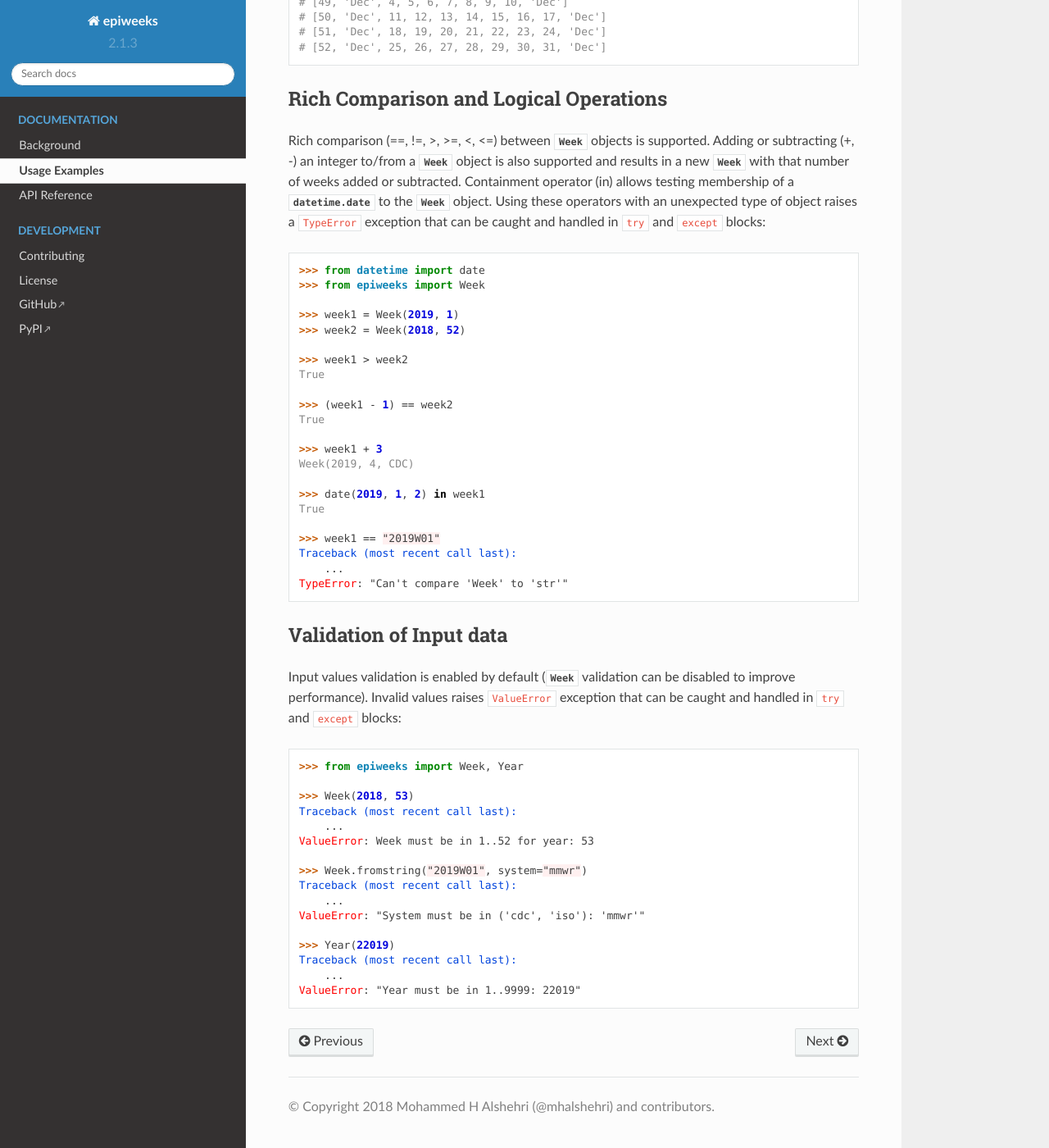
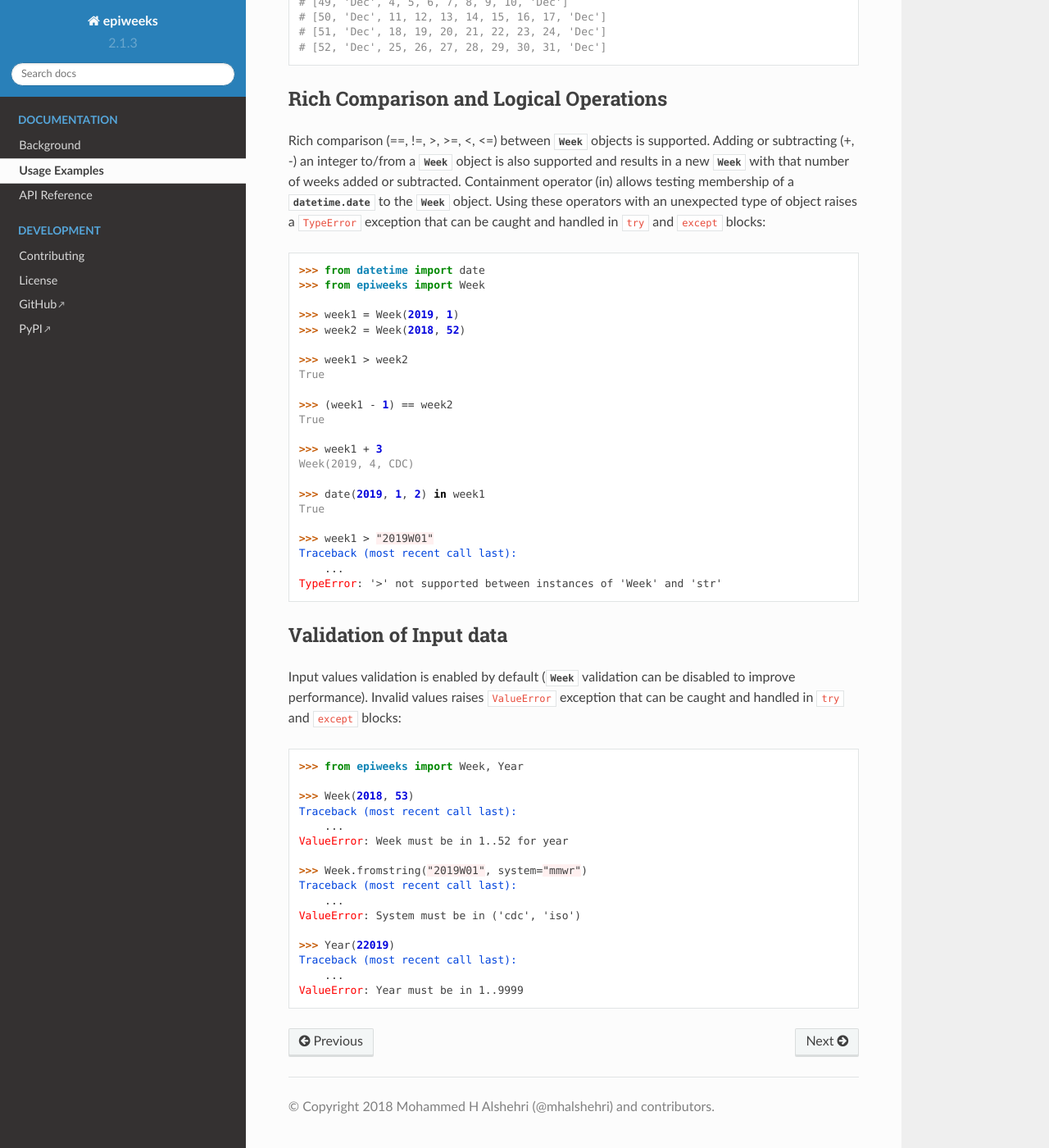
Before and after one commit to dralshehri/epiweeks, a Sphinx documentation site: the page built from docs/usage.md, in a window 1280 px wide and 1400 px high, scrolled down 3775 px. Shown: the whole window at 82% size. Built offline with Sphinx 7.4.7 and the Read the Docs theme 2.0.0, drawn with Linux system fonts in a browser that asks for light colours; pages that are not in the unit, such as notebooks, are missing from menus.

Commit message:
Update documentation

````diff
--- a/docs/usage.md
+++ b/docs/usage.md
@@ -237,10 +237,10 @@ Week(2019, 4, CDC)
 >>> date(2019, 1, 2) in week1
 True
 
->>> week1 == "2019W01"
+>>> week1 > "2019W01"
 Traceback (most recent call last):
     ...
-TypeError: "Can't compare 'Week' to 'str'"
+TypeError: '>' not supported between instances of 'Week' and 'str'
 ```
 
 ## Validation of Input data
@@ -255,15 +255,15 @@ that can be caught and handled in `try` and `except` blocks:
 >>> Week(2018, 53)
 Traceback (most recent call last):
     ...
-ValueError: Week must be in 1..52 for year: 53
+ValueError: Week must be in 1..52 for year
 
 >>> Week.fromstring("2019W01", system="mmwr")
 Traceback (most recent call last):
     ...
-ValueError: "System must be in ('cdc', 'iso'): 'mmwr'"
+ValueError: System must be in ('cdc', 'iso')
 
 >>> Year(22019)
 Traceback (most recent call last):
     ...
-ValueError: "Year must be in 1..9999: 22019"
+ValueError: Year must be in 1..9999
 ```
````
